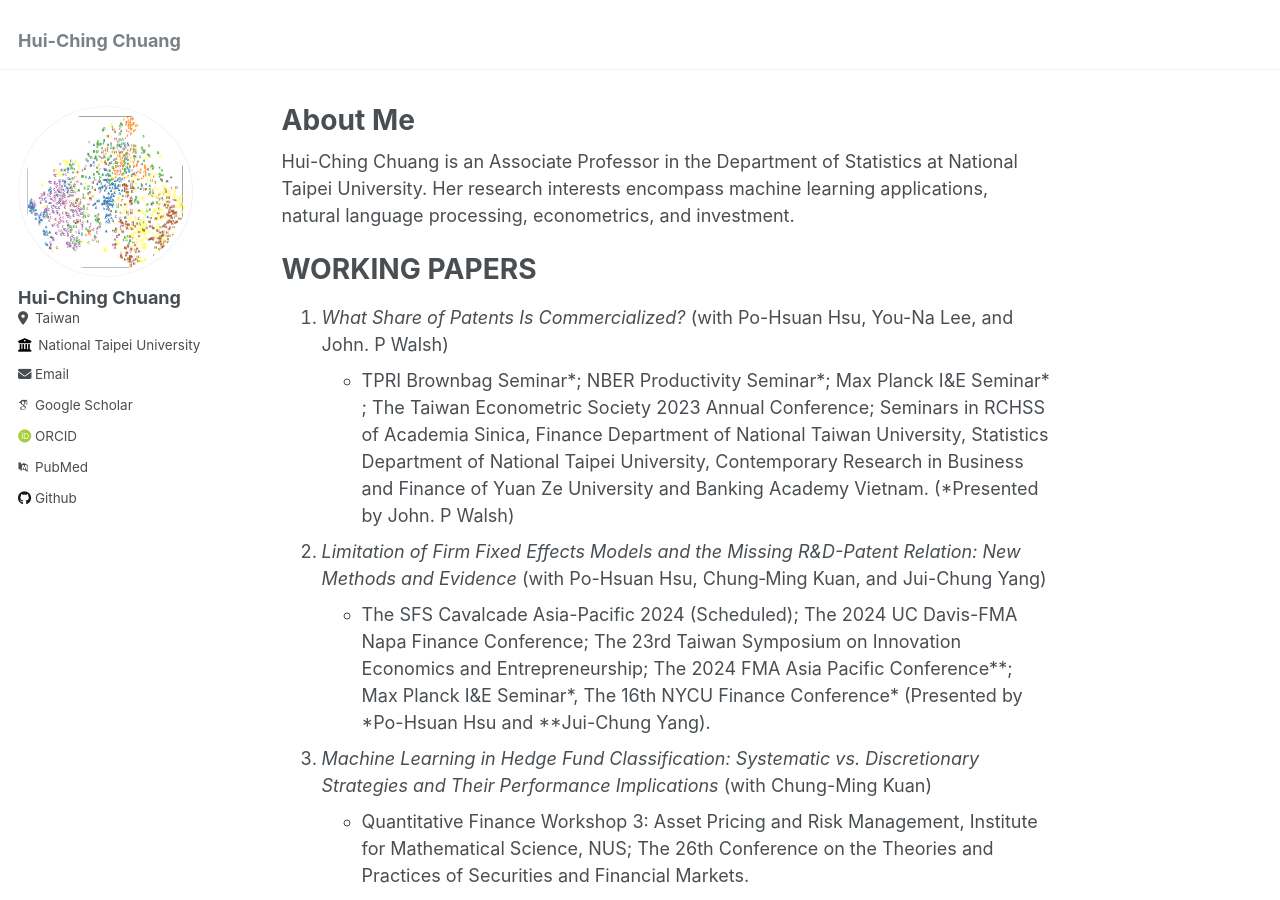
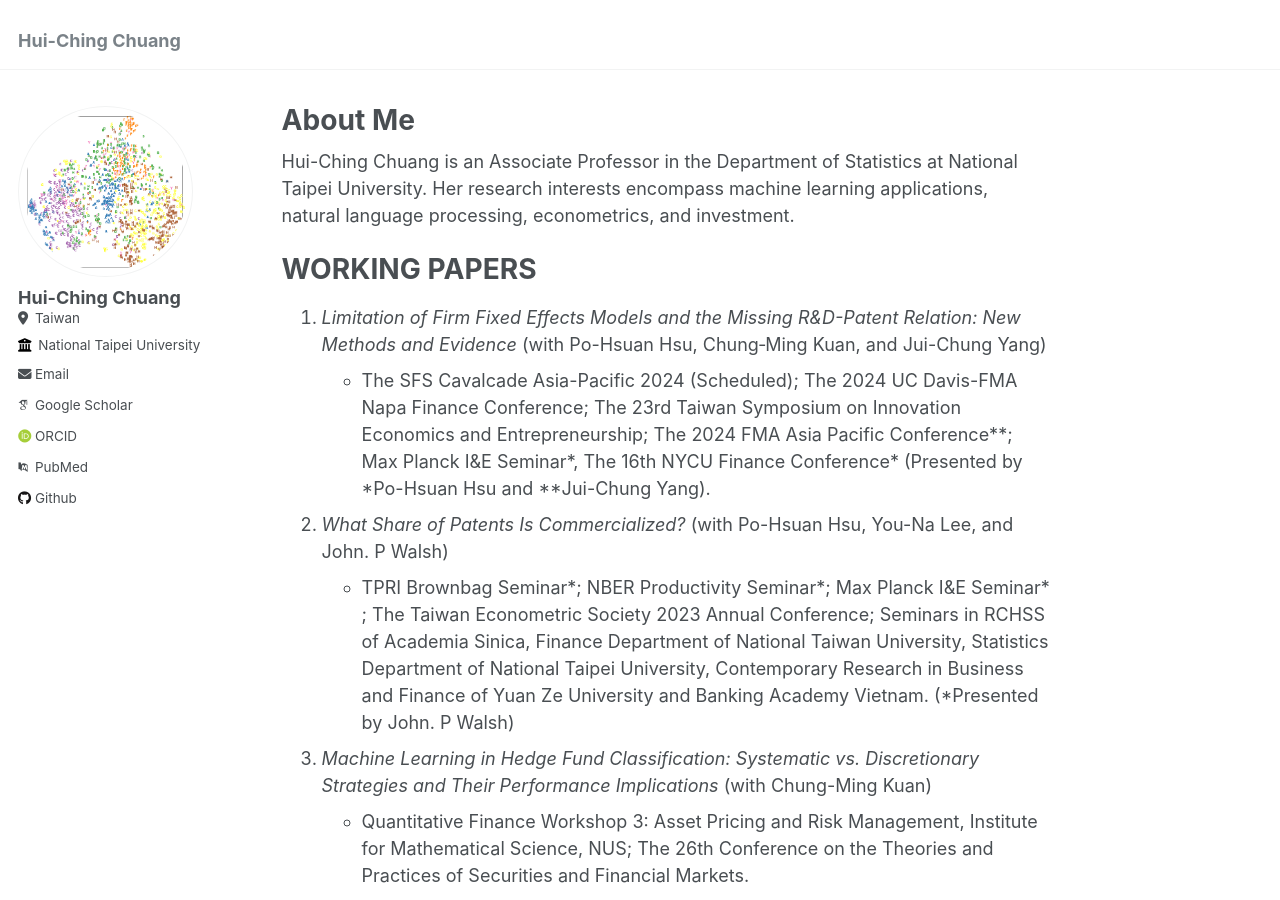
Before and after one commit to hcchuang/hcchuang.github.io, a Jekyll site: the page built from _pages/about.md, in a window 1280 px wide and 900 px high. Built offline with Jekyll 4.4.1, drawn with Linux system fonts in a browser that asks for light colours; some web fonts are replaced.

```diff
--- a/_pages/about.md
+++ b/_pages/about.md
@@ -13,10 +13,10 @@ Hui-Ching Chuang is an Associate Professor in the Department of Statistics at Na
 
 WORKING PAPERS
 ======
+1.  _Limitation of Firm Fixed Effects Models and the Missing R&D-Patent Relation: New Methods and Evidence_ (with Po-Hsuan Hsu, Chung‐Ming Kuan, and Jui-Chung Yang)
+   - The SFS Cavalcade Asia-Pacific 2024 (Scheduled); The 2024 UC Davis-FMA Napa Finance Conference; The 23rd Taiwan Symposium on Innovation Economics and Entrepreneurship; The 2024 FMA Asia Pacific Conference\*\*; Max Planck I&E Seminar\*, The 16th NYCU Finance Conference\* (Presented by \*Po-Hsuan Hsu and \*\*Jui-Chung Yang).
 1.  _What Share of Patents Is Commercialized?_ (with Po-Hsuan Hsu, You-Na Lee, and John. P Walsh)
    -  TPRI Brownbag Seminar\*; NBER Productivity Seminar\*; Max Planck I&E Seminar\* ; The Taiwan Econometric Society 2023 Annual Conference; Seminars in RCHSS of Academia Sinica, Finance Department of National Taiwan University, Statistics Department of National Taipei University,  Contemporary Research in Business and Finance of Yuan Ze University and Banking Academy Vietnam. (\*Presented by John. P Walsh)
-1.  _Limitation of Firm Fixed Effects Models and the Missing R&D-Patent Relation: New Methods and Evidence_ (with Po-Hsuan Hsu, Chung‐Ming Kuan, and Jui-Chung Yang)
-   - The SFS Cavalcade Asia-Pacific 2024 (Scheduled); The 2024 UC Davis-FMA Napa Finance Conference; The 23rd Taiwan Symposium on Innovation Economics and Entrepreneurship; The 2024 FMA Asia Pacific Conference\*\*; Max Planck I&E Seminar\*, The 16th NYCU Finance Conference\* (Presented by \*Po-Hsuan Hsu and \*\*Jui-Chung Yang).
 1.  _Machine Learning in Hedge Fund Classification: Systematic vs. Discretionary Strategies and Their Performance Implications_ (with Chung-Ming Kuan)
    - Quantitative Finance Workshop 3: Asset Pricing and Risk Management, Institute for Mathematical Science, NUS; The 26th Conference on the Theories and Practices of Securities and Financial Markets.
 1.  _Heterogeneous Autoregressive Model Based on Correlated Intraday Return Dynamic_ (with O-Chia Chuang, Jin Xu, and Ye Yang)
```
